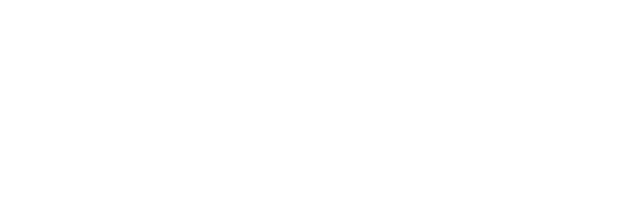
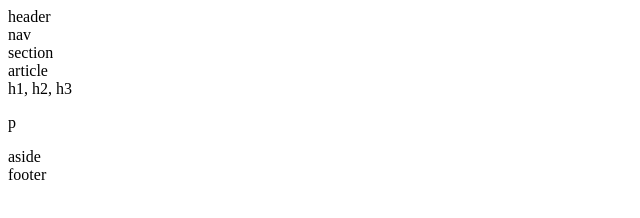
Before and after one commit to ryansims265/hw-wireframe, a plain HTML site: page index.html in a window 1280 px wide. Shown: the whole page, without its empty margins (0-640 px from the left). Drawn offline with Linux system fonts and the light colour scheme.

Commit message:
Created HTML structure; ready for CSS

```diff
--- a/index.html
+++ b/index.html
@@ -1,25 +1,29 @@
 <!DOCTYPE html>
     <head>
-
+        header
         <link rel="stylesheet" href="style.css">
     </head>
 
     <body>
 
-    <nav></nav>
-
-    <aside></aside>
+    <nav>nav</nav>
 
     <section>
-        <header></header>
+        <header>section</header>
 
         <article>
-            <header></header>
-            <p></p>
+            <header>article</header>
+            <div>h1, h2, h3</div>
+            <div><p>p</p></div>
         </article>
 
     </section>
 
+    <aside>aside</aside>
+
+    <footer>footer</footer>
+
 
     </body>
+
 </html>
```
